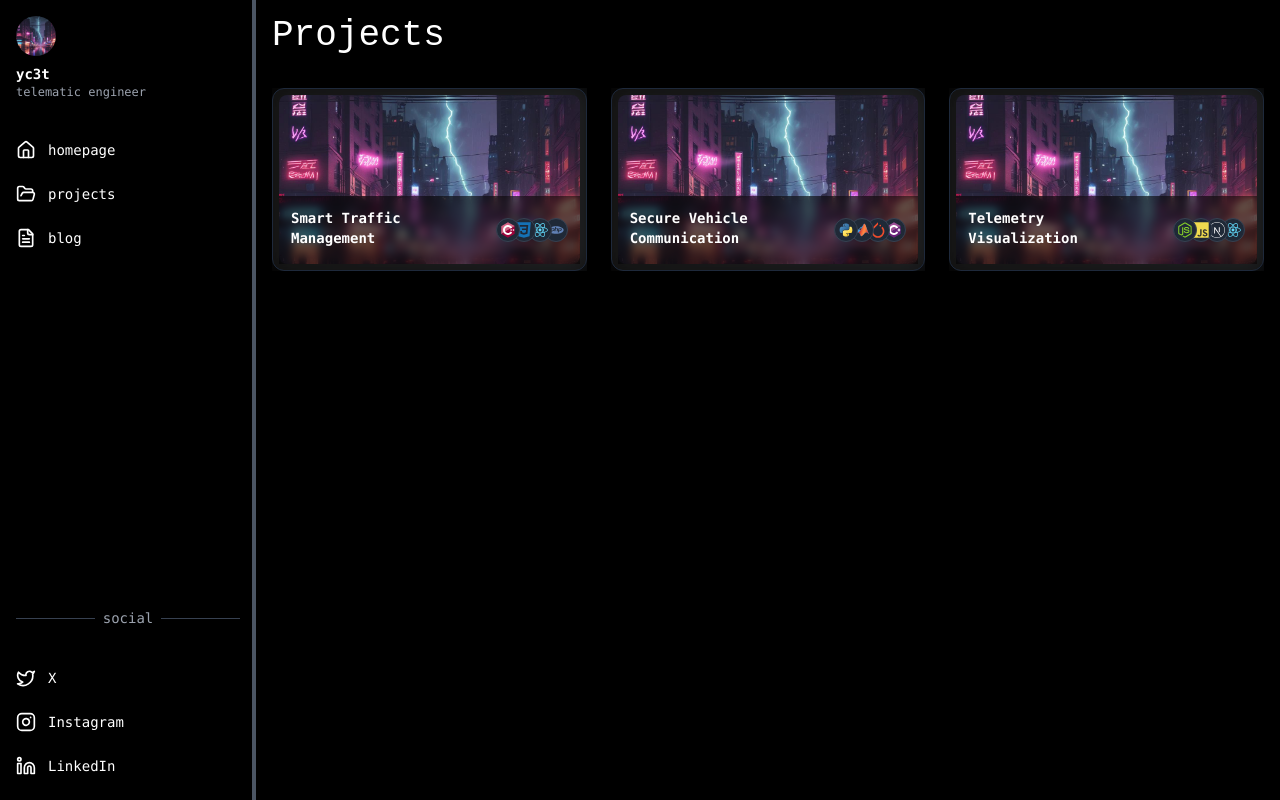
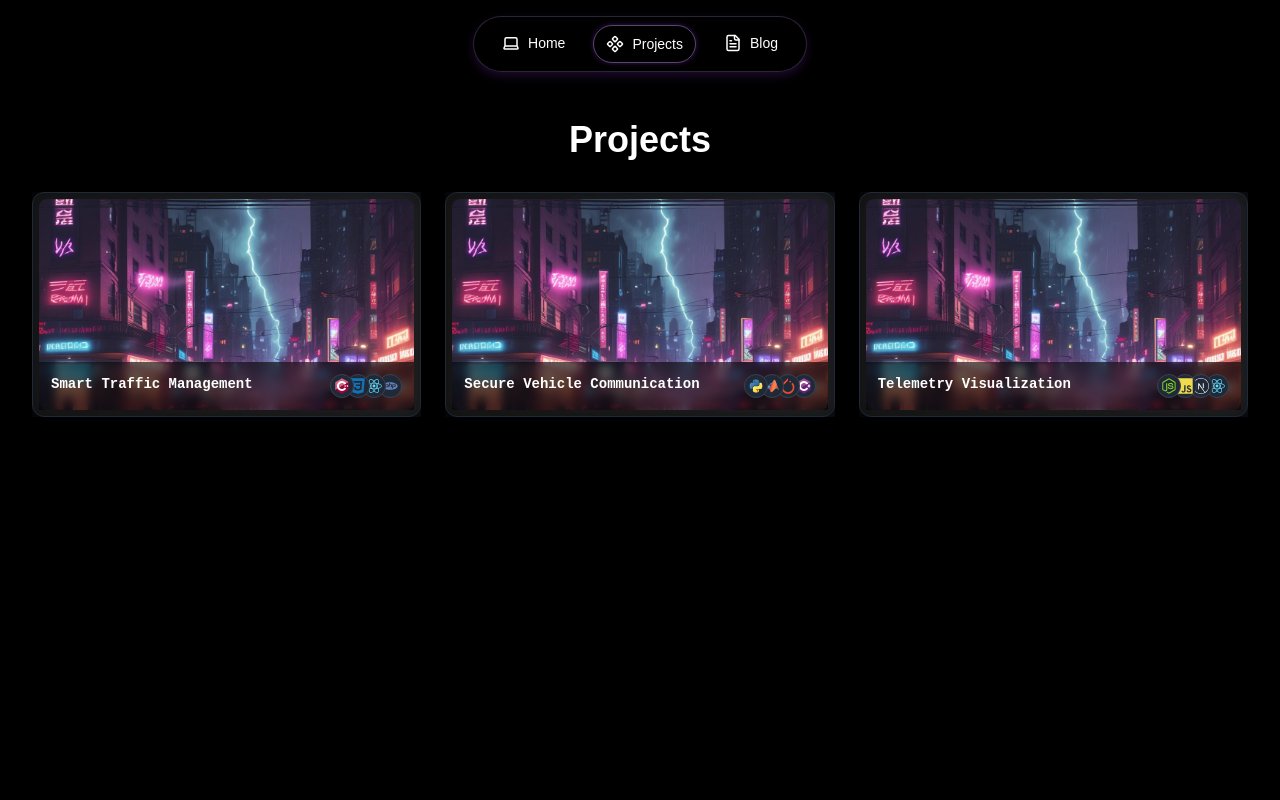
Before and after one commit to Yc3t/ycet-portfolio, a Next.js app: page /projects in a window 1280 px wide. Built offline with nearby package versions, Linux system fonts and the light colour scheme.

Commit message:
few changes

```diff
--- a/package.json
+++ b/package.json
@@ -18,6 +18,7 @@
     "cobe": "^0.6.3",
     "d3": "^7.9.0",
     "framer-motion": "^11.5.4",
+    "geist": "^1.3.1",
     "lucide-react": "^0.414.0",
     "next": "14.2.5",
     "react": "^18",
--- a/src/app/layout.js
+++ b/src/app/layout.js
@@ -1,7 +1,4 @@
-export const metadata = {
-  title: 'Next.js',
-  description: 'Generated by Next.js',
-}
+
 
 export default function RootLayout({ children }) {
   return (
--- a/src/app/page.jsx
+++ b/src/app/page.jsx
@@ -9,7 +9,7 @@ import Image from 'next/image';
 import LocationCard from '@/components/LocationCard';
 import StackCards from '@/components/StackCards';
 import { motion, useInView } from 'framer-motion';
-import Sidebar from '@/components/Sidebar'
+import Navbar from '@/components/navbar'
 import AboutSection from '@/components/AboutSection'
 const techIconMap = {
   'C++': '/logos/cplusplus.svg',
@@ -76,10 +76,9 @@ const ProjectCard = ({ project }) => (
 );
 
 
-
 const Home = () => {
   const [data, setData] = useState({ skills: [], projects: [] })
-  const [sidebarWidth, setSidebarWidth] = useState(256)
+  const cardStyle = "shadow-[0_4px_10px_rgba(138,43,226,0.2)] border border-purple-300/20 rounded-xl p-4 lg:p-6";
 
   useEffect(() => {
     fetch('/projects.json')
@@ -89,20 +88,13 @@ const Home = () => {
   }, [])
 
   return (
-
-    <div className="flex h-screen bg-black text-white font-hack">
-      <Sidebar onResize={(width) => setSidebarWidth(width)} />
-      <main className="flex-1 flex flex-col overflow-hidden" style={{ marginLeft: `${sidebarWidth}px` }}>
-        <div className="flex-grow overflow-y-auto p-4">
-
-
- <div className="ml-10 mb-4">
-
+    <div className="min-h-screen bg-black text-white">
+      <Navbar />
+      <main className="container mx-auto px-4 pt-4">
         <AboutSection />
-          </div>
-          <section className="mb-8">
-            <h2 className="text-4xl mb-4 ml-10 text-center">skills</h2>
-            <div className="ml-10 flex flex-wrap ">
+        <section className="mb-10">
+          <h2 className="text-3xl mb-4 text-center font-bold">Skills</h2>
+          <div className="flex flex-wrap justify-center">
             {data.skills.map((skill, index) => (
               <span key={index} className="mr-2 mb-2 px-2 py-1 bg-gray-800 rounded-md text-sm">
                 {skill}
@@ -111,49 +103,40 @@ const Home = () => {
           </div>
         </section>
 
-          <section className="mb-16">
-            <h2 className="text-4xl mb-4 text-center">selected projects</h2>
+        <section className="mb-10">
+          <h2 className="text-3xl mb-4 text-center font-bold">Selected Projects</h2>
           <div className="grid grid-cols-1 md:grid-cols-2 lg:grid-cols-3 gap-6">
             {data.projects.map(project => (
               <ProjectCard key={project.id} project={project} />
             ))}
           </div>
         </section>
-          <h2 className="text-4xl mb-4 text-center">about</h2>
 
+        <section className="mb-10">
+          <h2 className="text-3xl mb-4 text-center font-bold">About</h2>
           <motion.div
-            className="mt-12 grid gap-4 md:grid-cols-2"
-            initial={{
-              y: 40,
-              opacity: 0
-            }}
-            animate={{
-              y: 0,
-              opacity: 1
-            }}
-            transition={{
-              duration: 0.3
-            }}
+            className="grid gap-4 md:grid-cols-2"
+            initial={{ y: 20, opacity: 0 }}
+            animate={{ y: 0, opacity: 1 }}
+            transition={{ duration: 0.3 }}
           >
-            <div className="shadow-feature-card dark:shadow-feature-card-dark flex flex-col gap-6 rounded-xl p-4 lg:p-6 border-2 border-gray-700">
-              <div className="grid gap-4">
+            <div className={`${cardStyle} flex flex-col gap-4`}>
               <RadialGraph/>
             </div>
-            </div>
             <div className="grid gap-4">
-              <div className="shadow-feature-card dark:shadow-feature-card-dark flex flex-col gap-2 rounded-xl p-4 lg:p-6 border-2 border-gray-700">
+              <div className={`${cardStyle} flex flex-col gap-2`}>
                 <LocationCard />
               </div>
-              <div className="shadow-feature-card dark:shadow-feature-card-dark rounded-xl border-2 border-gray-700 overflow-hidden">
+              <div className={`${cardStyle} overflow-hidden`}>
                 <StackCards/>
               </div>
             </div>
           </motion.div>
+        </section>
+      </main>
+      <SocialLine />
     </div>
-        <SocialLine />
-      </main>
-    </div>
-  )
-}
+  );
+};
 
 export default Home
--- a/src/components/AboutSection.jsx
+++ b/src/components/AboutSection.jsx
@@ -3,20 +3,32 @@ import { MapPin } from 'lucide-react'
 
 const AboutSection = () => {
   return (
-    <section className="mb-8">
-      <h1 className="text-5xl font-bold mb-2">Hello! I&apos;m ycet</h1>
-      <div className="flex items-center mb-4">
-        <h2 className="text-3xl font-semibold text-purple-400 mr-4">Telematic Engineer</h2>
-        <div className="flex items-center bg-gray-800 rounded-full px-3 py-1">
-          <MapPin className="w-4 h-4 mr-2" />
-          <span className="text-sm">Spain</span>
+    <section className="flex flex-col items-center justify-center py-12 text-center px-4">
+      <div className="max-w-3xl mx-auto">
+        <h1 className="text-5xl font-bold mb-4 bg-clip-text text-transparent bg-gradient-to-r from-purple-400 to-pink-600">
+          Hello! I'm ycet
+        </h1>
+        <div className="flex flex-col sm:flex-row items-center justify-center mb-4">
+          <h2 className="text-2xl font-semibold text-purple-400 mb-2 sm:mb-0 sm:mr-4">
+            Telematic Engineer
+          </h2>
+          <div className="flex items-center bg-gray-800 rounded-full px-3 py-1 shadow-lg">
+            <MapPin className="w-4 h-4 mr-2 text-purple-400" />
+            <span className="text-sm">Spain</span>
+          </div>
         </div>
+        <p className="text-gray-300 max-w-2xl mx-auto leading-relaxed mb-6">
+          Product designer and design system specialist with over 9 years of experience
+          focusing on user experience and design systems to create user-centered designs
+          in SaaS products.
+        </p>
+        <a
+          href="#contact"
+          className="bg-purple-600 hover:bg-purple-700 text-white font-bold py-2 px-6 rounded-full transition duration-300 ease-in-out transform hover:scale-105"
+        >
+          Get in touch
+        </a>
       </div>
-      <p className="text-gray-400 max-w-2xl">
-        Product designer and design system specialist with over 9 years of experience
-        focusing on user experience and design systems to creating a user-centered design
-        in SaaS products.
-      </p>
     </section>
   )
 }
--- a/src/components/Sidebar.jsx
+++ /dev/null
@@ -1,84 +0,0 @@
-import React, { useState } from 'react'
-import Link from 'next/link'
-import Image from 'next/image'
-import { Resizable } from 'react-resizable'
-import { Home, FolderOpen, User, ShoppingCart, FileText, Mail, Twitter, Instagram, Linkedin } from 'lucide-react'
-import 'react-resizable/css/styles.css'
-
-export default function Sidebar({ onResize }) {
-  const [width, setWidth] = useState(256)
-
-  const menuItems = [
-    { name: 'Homepage', icon: Home, href: '/' },
-    { name: 'Projects', icon: FolderOpen, href: '/projects' },
-    { name: 'Blog', icon: FileText, href: '/blog' },
-  ]
-
-  const socialItems = [
-    { name: 'X', icon: Twitter, href: '#' },
-    { name: 'Instagram', icon: Instagram, href: '#' },
-    { name: 'LinkedIn', icon: Linkedin, href: '#' },
-  ]
-
-  const handleResize = (event, { size }) => {
-    setWidth(size.width)
-    onResize(size.width)
-  }
-
-  return (
-    <Resizable
-      width={width}
-      height={Infinity}
-      onResize={handleResize}
-      handle={<div className="absolute right-0 top-0 bottom-0 w-1 cursor-col-resize bg-gray-600" />}
-      minConstraints={[200, Infinity]}
-      maxConstraints={[400, Infinity]}
-    >
-      <aside className="h-screen bg-black text-white flex flex-col fixed left-0 top-0 p-4 font-mono overflow-y-auto" style={{ width: `${width}px` }}>
-        <div className="mb-8">
-          <Image
-            src="/images/image.jpeg"
-            alt="Profile"
-            width={40}
-            height={40}
-            className="rounded-full mb-2"
-          />
-          <h2 className="text-sm font-semibold">yc3t</h2>
-          <p className="text-xs text-gray-400">telematic engineer</p>
-        </div>
-        <nav className="flex-1">
-          <ul className="space-y-2">
-            {menuItems.map((item) => (
-              <li key={item.name}>
-                <Link href={item.href} className="flex items-center space-x-3 py-2 hover:bg-gray-800">
-                  <item.icon className="h-5 w-5" />
-                  <span className="text-sm">{item.name.toLowerCase()}</span>
-                </Link>
-              </li>
-            ))}
-          </ul>
-        </nav>
-        <div className="relative py-4 my-4">
-          <div className="absolute inset-0 flex items-center" aria-hidden="true">
-            <div className="w-full border-t border-gray-700"></div>
-          </div>
-          <div className="relative flex justify-center">
-            <span className="px-2 bg-black text-sm text-gray-400">social</span>
-          </div>
-        </div>
-        <div>
-          <ul className="space-y-2">
-            {socialItems.map((item) => (
-              <li key={item.name}>
-                <Link href={item.href} className="flex items-center space-x-3 py-2 hover:bg-gray-800">
-                  <item.icon className="h-5 w-5" />
-                  <span className="text-sm">{item.name}</span>
-                </Link>
-              </li>
-            ))}
-          </ul>
-        </div>
-      </aside>
-    </Resizable>
-  )
-}
--- a/src/components/navbar.jsx
+++ b/src/components/navbar.jsx
@@ -1,42 +1,46 @@
-'use client'
-import React, { useEffect, useState } from 'react';
-import { Triangle } from 'lucide-react';
-import { usePathname } from 'next/navigation';
-import Link from 'next/link';
 import '@/app/globals.css'  // Adjust this path if necessary
+import Link from 'next/link'
+import { usePathname } from 'next/navigation'
+import { Laptop, Component, FileText } from 'lucide-react'
 
-const NavigationBar = () => {
-  const pathname = usePathname();
-  const [currentPath, setCurrentPath] = useState('home');
+const HEADER_LINKS = [
+  { href: '/', text: 'Home', icon: Laptop },
+  { href: '/projects', text: 'Projects', icon: Component },
+  { href: '/blog', text: 'Blog', icon: FileText }
+]
 
-  useEffect(() => {
-    setCurrentPath(pathname === '/' ? 'home' : pathname.slice(1));
-  }, [pathname]);
+const Navbar = () => {
+  const pathname = usePathname()
 
   return (
-    <nav className="bg-black text-white p-4 flex justify-between items-center font-hack text-2xl">
-      <div className="flex items-center space-x-2">
-        <span className="font-bold">ycet</span>
-        <span>/</span>
-        <span>{currentPath}</span>
-      </div>
-      <div className="flex-1 flex items-center justify-center">
-        <div className="border-t border-white flex-1 mx-4"></div>
-        <Triangle className="text-white" size={28} />
-        <div className="border-t border-white flex-1 mx-4"></div>
-      </div>
-      <div className="flex items-center space-x-4">
-        <Link href="/" className={currentPath === 'home' ? 'text-white' : 'text-gray-500 hover:text-white'}>
-          home
-        </Link>
-        <span>|</span>
-        <Link href="/blog" className={currentPath === 'blog' ? 'text-white' : 'text-gray-500 hover:text-white'}>
-          blog
-        </Link>
-        <div className="w-7 h-7 bg-white rounded-full"></div>
-      </div>
-    </nav>
-  );
-};
+    <header className="z-10 flex justify-center p-4">
+      <nav className="bg-black/30 backdrop-blur-md rounded-full px-4 py-2
+                      shadow-[0_4px_10px_rgba(138,43,226,0.2)]
+                      border border-purple-300/20">
+        <ul className='flex gap-4'>
+          {HEADER_LINKS.map((link) => {
+            const isActive = link.href === pathname
+            const Icon = link.icon
+            return (
+              <li key={link.text}>
+                <Link
+                  href={link.href}
+              className={`flex items-center gap-2 px-3 py-2 rounded-full transition-all ${
+                    isActive
+                      ? 'text-white shadow-[0_0_5px_rgba(138,43,226,0.4)] border border-purple-300/40'
+                      : 'text-white-600 hover:text-white hover:shadow-[0_0_5px_rgba(138,43,226,0.2)] hover:border hover:border-purple-300/20'
+                  }`}
+                >
+                  <Icon size={18} />
+                  <span className="text-sm font-medium">{link.text}</span>
+                </Link>
+              </li>
+            )
+          })}
+        </ul>
+      </nav>
+    </header>
+  )
+}
 
-export default NavigationBar;
+export default Navbar
--- a/src/pages/blog.jsx
+++ b/src/pages/blog.jsx
@@ -71,7 +71,7 @@ const Blog = () => {
       <NavigationBar />
       <div className="flex-grow flex relative">
         <div className="bg-black text-white p-8 font-hack flex-1 overflow-y-auto">
-          <h1 className="text-4xl mb-8">blog</h1>
+          <h1 className="text-4xl mb-8 font-bold text-center">Blog</h1>
           <div className="mb-16">
             {entries.map(entry => (
               <BlogEntry
@@ -83,7 +83,9 @@ const Blog = () => {
             ))}
           </div>
         </div>
-        <div className="flex items-center justify-center bg-black p-4">
+        <div className="flex-column items-center justify-center bg-black p-2">
+          <h2 className="text-4xl mb-8 font-bold text-center">Blog</h2>
+
           <RadialGraph />
         </div>
       </div>
--- a/src/pages/projects.jsx
+++ b/src/pages/projects.jsx
@@ -1,9 +1,7 @@
-"use client"
-
 import React, { useState, useEffect } from 'react'
 import Image from 'next/image'
 import { Code } from 'lucide-react'
-import Sidebar from '@/components/Sidebar'
+import Navbar from '@/components/navbar'  // Import the Navbar component
 import '@/app/globals.css'
 
 const techIconMap = {
@@ -71,9 +69,7 @@ const ProjectCard = ({ project }) => (
 )
 
 const ProjectsPage = () => {
-
   const [projects, setProjects] = useState([])
-  const [sidebarWidth, setSidebarWidth] = useState(256)
 
   useEffect(() => {
     fetch('/projects.json')
@@ -83,11 +79,11 @@ const ProjectsPage = () => {
   }, [])
 
   return (
-    <div className="flex h-screen bg-black text-white font-hack">
-      <Sidebar onResize={(width) => setSidebarWidth(width)} />
-      <main className="flex-1 flex flex-col overflow-hidden" style={{ marginLeft: `${sidebarWidth}px` }}>
-        <div className="flex-grow overflow-y-auto p-4">
-          <h1 className="text-4xl mb-8">Projects</h1>
+    <div className="flex flex-col min-h-screen bg-black text-white font-hack">
+      <Navbar />
+      <main className="flex-1 overflow-hidden">
+        <div className="max-w-7xl mx-auto px-4 sm:px-6 lg:px-8 py-8">
+          <h1 className="text-4xl mb-8 text-center font-bold">Projects</h1>
           <div className="grid grid-cols-1 md:grid-cols-2 lg:grid-cols-3 gap-6">
             {projects.map(project => (
               <ProjectCard key={project.id} project={project} />
@@ -98,4 +94,5 @@ const ProjectsPage = () => {
     </div>
   )
 }
+
 export default ProjectsPage
--- a/tailwind.config.js
+++ b/tailwind.config.js
@@ -86,7 +86,9 @@ module.exports = {
         'marquee-up': 'marquee-up var(--duration, 30s) linear infinite'
       },
       fontFamily: {
-        'hack': ['Hack Nerd Font', 'monospace'],
+        sans: ['"Geist Sans"', 'sans-serif'],
+        mono: ['"Geist Mono"', 'monospace'],
+        title: ['"Geist Title"', 'sans-serif'],
       },
     },
   },
```
Also changed, not shown: 1 other file (tests, documents, lock files or other folders). Lines whose indentation alone changed are shown as unchanged.
